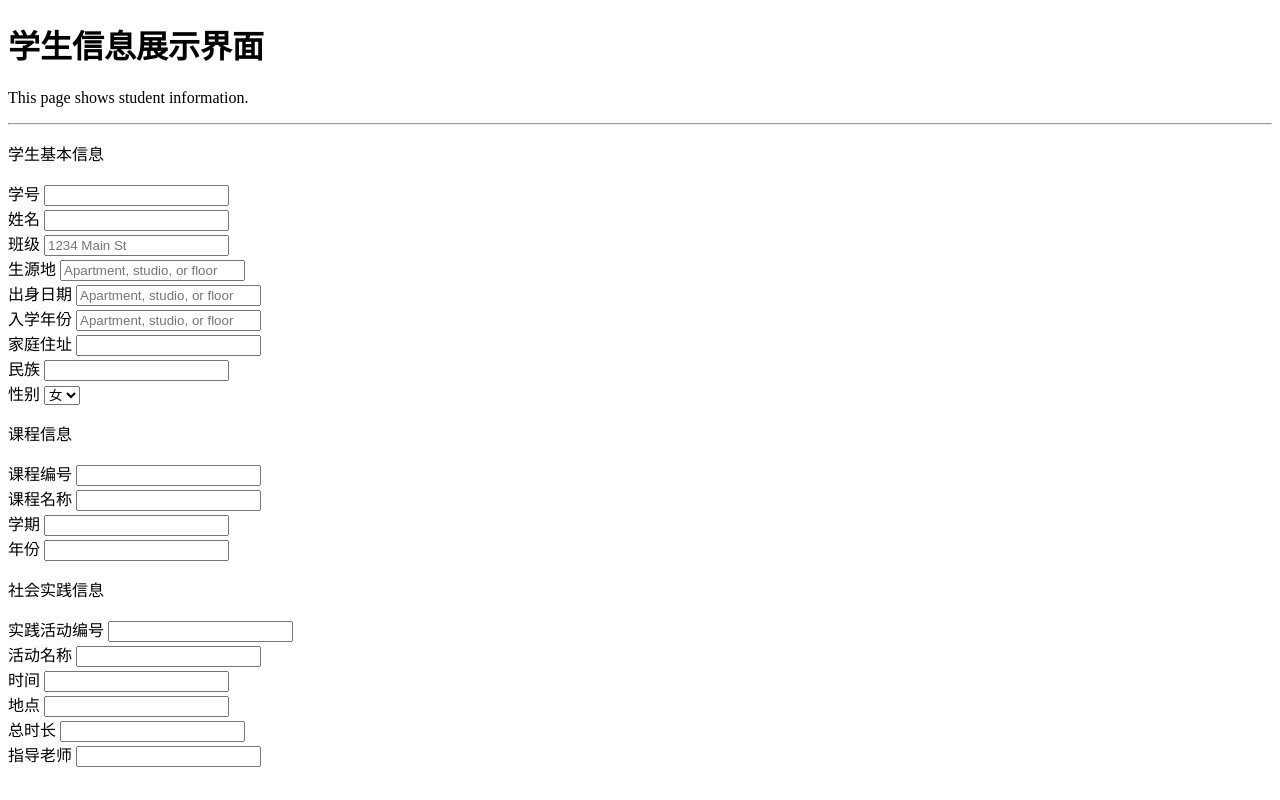
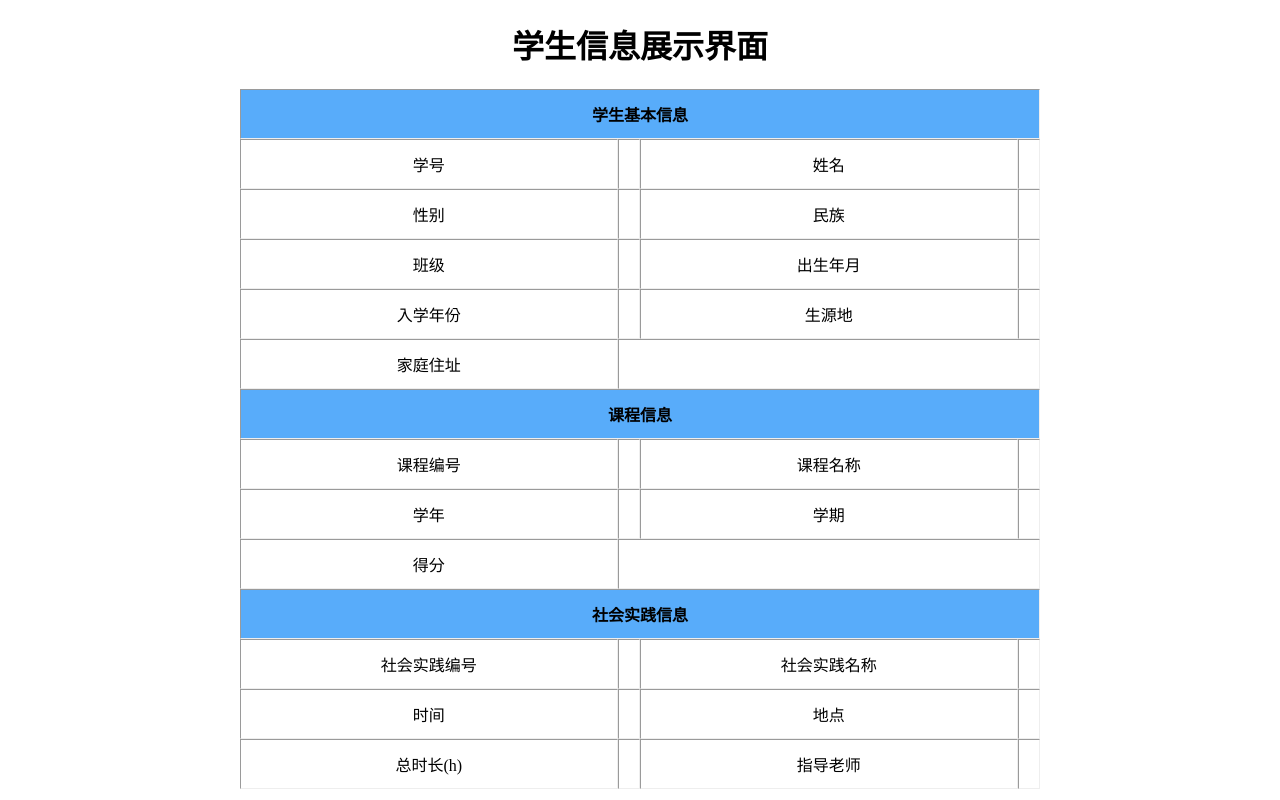
Before and after one commit to tomato-wu/BigHomework, a PHP site: page /StudentPage.php in a window 1280 px wide. Run offline with PHP 8.4, Linux system fonts and the light colour scheme; a user stored in the database is signed in; data comes from the database, SQL or seed files in the repository; data that the repository does not hold is empty.

Commit message:
学生界面表格设计

```diff
--- a/StudentPage.php
+++ b/StudentPage.php
@@ -1,117 +1,114 @@
+<?php
+session_start();
+// 学生界面设计
+require_once("conn.php"); //连接数据库,require_once
+?>
 <!DOCTYPE html>
 <html lang="en">
+<head>
+  <meta charset="UTF-8">
+  <meta http-equiv="X-UA-Compatible" content="IE=edge">
+  <meta name="viewport" content="width=device-width, initial-scale=1.0">
+  <title>学生个人信息界面</title>
+  <style>
+      .mytable {
+    border: 2px;
+    margin: 0 auto;
+}
 
-<head>
-    <meta charset="UTF-8">
-    <!-- <meta http-equiv="X-UA-Compatible" content="IE=edge"> -->
-    <!-- <meta name="viewport" content="width=device-width, initial-scale=1.0"> -->
-    <!-- <link rel="stylesheet" href="https://cdn.jsdelivr.net/npm/bootstrap@4.6.0/dist/css/bootstrap.min.css" crossorigin="anonymous"> -->
-    <title>学生个人信息界面</title>
+td {
+    text-align: center
+}
+
+
+      </style>
 
 </head>
 
 <body>
-    <!-- <div class="jumbotron" id="header"> -->
-    <h1>学生信息展示界面</h1>
-    <p class="lead">This page shows student information.</p>
-    <hr class="my-4">
-    <!-- </div> -->
-    <div class="form-row">
-        <p>学生基本信息</p>
-        <div class="form-group col-md-6">
-            <label for="s_id">学号</label>
-            <input type="text" class="form-control" id="s_id" name='s_id' value="<?php echo $stu[0]; ?>" readonly>
-        </div>
-        <div class="form-group col-md-6">
-            <label for="name">姓名</label>
-            <input type="text" class="form-control" id="name" name='name' value="<?php echo $stu[1]; ?>">
-        </div>
-    </div>
-    <div class="form-group">
-        <label for="class_name">班级</label>
-        <input type="text" class="form-control" id="class_name" name='class_name' placeholder="1234 Main St" value="<?php echo $stu[3]; ?>">
-    </div>
-    <div class="form-group">
-        <label for="native_place">生源地</label>
-        <input type="text" class="form-control" id="native_place" name='native_place' placeholder="Apartment, studio, or floor" value="<?php echo $stu[6]; ?>">
-    </div>
-    <div class="form-group">
-        <label for="date_birth">出身日期</label>
-        <input type="text" class="form-control" id="date_birth" placeholder="Apartment, studio, or floor" name='date_birth' value="<?php echo $stu[4]; ?>">
-    </div>
-    <div class="form-group">
-        <label for="data_enrollment">入学年份</label>
-        <input type="text" class="form-control" id="data_enrollment" placeholder="Apartment, studio, or floor" name='data_enrollment' value="<?php echo $stu[5]; ?>">
-    </div>
-    <div class="form-row">
-        <div class="form-group col-md-6">
-            <label for="home_address">家庭住址</label>
-            <input type="text" class="form-control" id="home_address" name='home_address' value="<?php echo $stu[8]; ?>">
-        </div>
-        <div class="form-group col-md-6">
-            <label for="nationality">民族</label>
-            <input type="text" class="form-control" id="nationality" name='nationality' value="<?php echo $stu[7]; ?>">
-        </div>
-        <div class="form-group col-md-4">
-            <label for="gender">性别</label>
-            <select id="gender" class="form-control">
-                <?php
-                if ($stu[2] == "男") {
-                ?>
-                    <option selected>男</option>
-                    <option>女</option>
-                <?php
-                } else {
-                ?>
-                    <option>男</option>
-                    <option selected>女</option>
-                <?php
-                } ?>
-            </select>
-        </div>
-        <p>课程信息</p>
-        <label for="course_id">课程编号</label>
-        <input type="text" class="form-control" id="course_id" name='course_id' value="<?php echo $courseTag[1]; ?>" readonly>
-    </div>
-    <div class="form-group col-md-6">
-        <label for="course_name">课程名称</label>
-        <input type="text" class="form-control" id="course_name" name='course_name' value="<?php echo $courseTag[0]; ?>">
-    </div>
-    </div>
+         <h1 color= "#58ACFA" align="center">学生信息展示界面</h1>
+         <?php  $username=$_SESSION['username'];
+         $sql="SELECT * FROM student where s_id=$username;";
+         $sql2="SELECT * FROM student_course where s_id=$username;";
+         $sql3="SELECT * FROM student_practice where s_id=$username;";
+         $result = mysqli_query($conn, $sql);
+         $stu = mysqli_fetch_array($result);
+         $result2 = mysqli_query($conn, $sql2);
+         $cou = mysqli_fetch_array($result2);
+         $result3 = mysqli_query($conn, $sql3);
+         $pra = mysqli_fetch_array($result3);
+         ?>
+     <table align="center" class="mytable"  width="800" height="700" border="5" cellpadding="2" cellspacing="0"  >
+         <th bgcolor= "#58ACFA" colspan="4">学生基本信息
+</th>
+<tr>
+    <td >学号</td>
+    <td><?php echo $stu[0]; ?></td>
+    <td>姓名</td>
+    <td><?php echo $stu[1]; ?></td>
+</tr>
+<tr>
+<td>性别</td>
+    <td><?php echo $stu[2]; ?></td>
+    <td>民族</td>
+    <td><?php echo $stu[7]; ?></td>
+</tr>
+<tr>
+<td>班级</td>
+    <td><?php echo $stu[3]; ?></td>
+    <td>出生年月</td>
+    <td><?php echo $stu[4]; ?></td>
+</tr>
+<tr>
+<td>入学年份</td>
+    <td><?php echo $stu[5]; ?></td>
+    <td>生源地</td>
+    <td><?php echo $stu[6]; ?></td>
+</tr>
+<tr>
+<td >家庭住址</td>
+    <td colspan="3"><?php echo $stu[8]; ?></td>
+    </tr>
+    <th bgcolor= "#58ACFA" colspan="4">课程信息
+</th>
+<tr>
+<td>课程编号</td>
+    <td><?php echo $cou[1]; ?></td>
+    <td>课程名称</td>
+    <td><?php echo $cou[2]; ?></td>
+</tr>
+<tr>
+<td>学年</td>
+    <td><?php echo $cou[3]; ?></td>
+    <td>学期</td>
+    <td><?php echo $cou[4]; ?></td>
+</tr>
+<tr>
+<td >得分</td>
+    <td colspan="3"><?php echo $cou[5]; ?></td>
+<tr>
+<th bgcolor= "#58ACFA"  colspan="4">社会实践信息
+</th>
+<tr>
+<td>社会实践编号</td>
+    <td><?php echo $pra[1]; ?></td>
+    <td>社会实践名称</td>
+    <td><?php echo $pra[2]; ?></td>
+</tr>
+<tr>
+<td>时间</td>
+    <td><?php echo $pra[3]; ?></td>
+    <td>地点</td>
+    <td><?php echo $pra[4]; ?></td>
+</tr>
+<tr>
+<td >总时长(h)</td>
+    <td ><?php echo $pra[5]; ?></td>
+    <td>指导老师</td>
+    <td><?php echo $pra[6]; ?></td>
 
-    <div class="form-group">
-        <label for="semester">学期 </label>
-        <input type="text" class="form-control" id="semester" name='semester' value="<?php echo $courseTag[2]; ?>">
-    </div>
-    <div class="form-group">
-        <label for="year">年份 </label>
-        <input type="text" class="form-control" id="year" name='year' value="<?php echo $courseTag[3]; ?>">
-    </div>
-    <p>社会实践信息</p>
-    <label for="practice_id">实践活动编号</label>
-    <input type="text" class="form-control" id="practice_id" name='practice_id' value="<?php echo $social_practiceTag[0]; ?>" readonly>
-    </div>
-    <div class="form-group col-md-6">
-        <label for="practice_experience">活动名称</label>
-        <input type="text" class="form-control" id="practice_experience" name='practice_experience' value="<?php echo $social_practiceTag[1]; ?>">
-    </div>
-    </div>
-    <div class="form-group">
-        <label for="date">时间</label>
-        <input type="text" class="form-control" id="date" name='date' value="<?php echo $social_practiceTag[2]; ?>">
-    </div>
-    <div class="form-group">
-        <label for="place">地点</label>
-        <input type="text" class="form-control" id="place" name='place' value="<?php echo $social_practiceTag[3]; ?>">
-    </div>
-    <div class="form-group">
-        <label for="pracetice_time">总时长</label>
-        <input type="text" class="form-control" id="pracetice_time" name='pracetice_time' value="<?php echo $social_practiceTag[4]; ?>">
-    </div>
-    <div class="form-group">
-        <label for="instructor">指导老师</label>
-        <input type="text" class="form-control" id="instructor" name='instructor' value="<?php echo $social_practiceTag[5]; ?>">
-    </div>
+     </table>
+
 
 
 
```
Also changed, not shown: home.php (+5 -54 lines).
